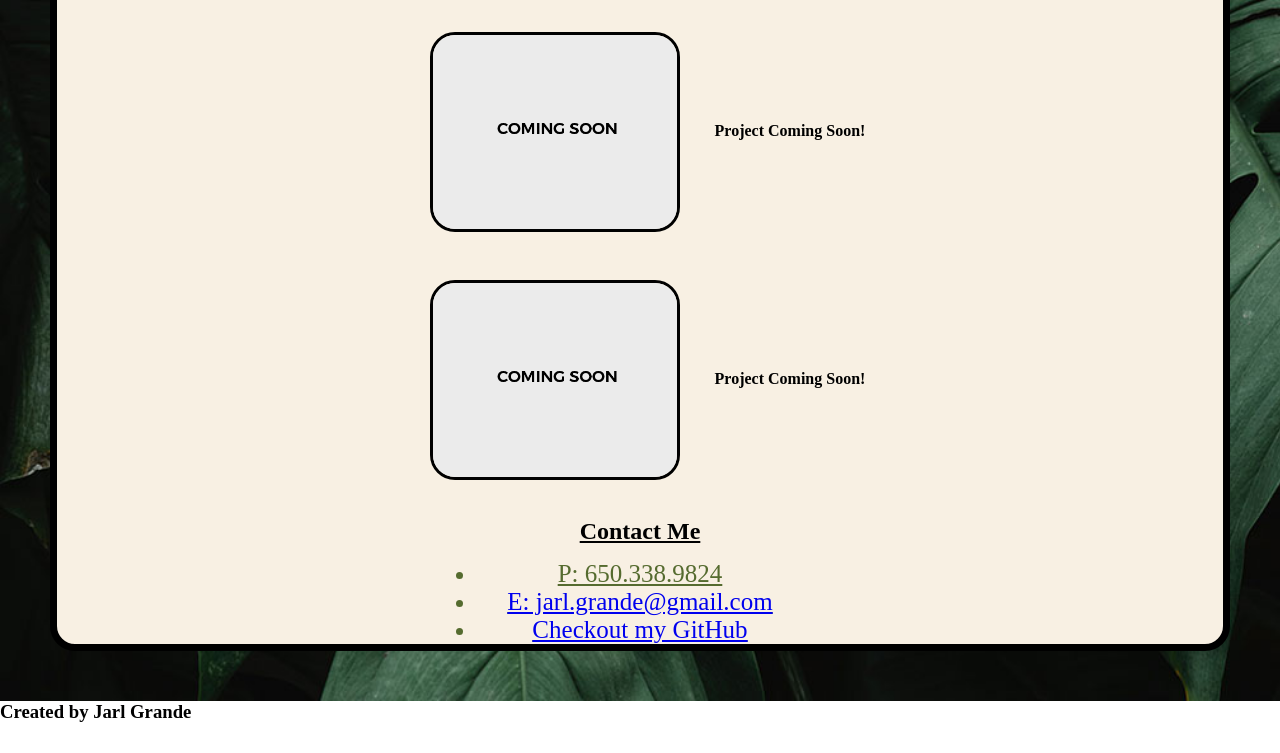
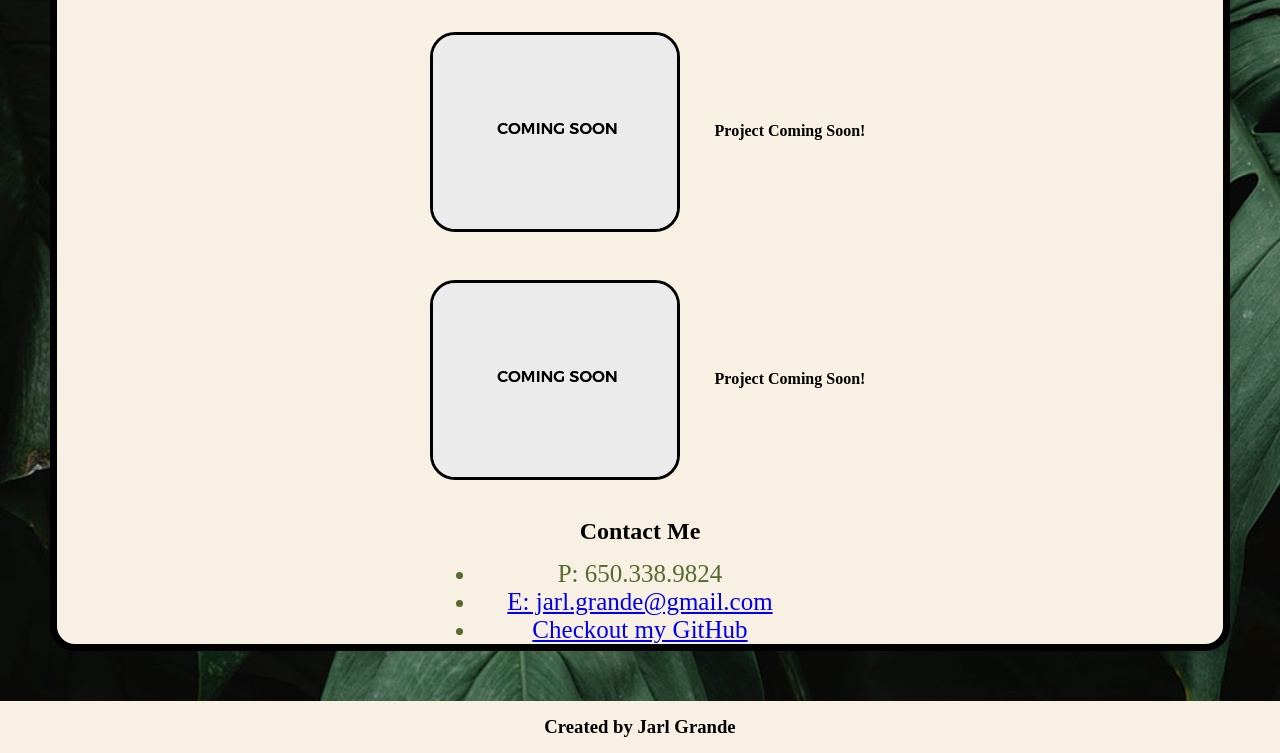
Before and after one commit to jarag3/jarl-grande-professional-portfolio, a plain HTML site: page Develop/index.html in a window 1280 px wide. Shown: the part 768-1521 px from the top of the page. Before the commit the page ends 1491 px from the top, so only its background shows below. Drawn offline with Linux system fonts and the light colour scheme.

Commit message:
fixed styling in CSS

```diff
--- a/Develop/assets/css/style.css
+++ b/Develop/assets/css/style.css
@@ -61,7 +61,6 @@ main {
 
 main h2 {
     padding: 15px 0 15px 0;
-    text-decoration: underline;
 }
 
 .content {
@@ -139,7 +138,15 @@ main h2 {
 .contact ul li {
     font-size: 25px;
     padding: 0 30px 0 30px;
-    text-decoration: underline;
     color: darkolivegreen;
 }
+
 /* End Contact Styling */
+
+/* Start Footer */
+footer {
+    padding: 15px;
+    background-color: #f8f0e3;
+    text-align: center;
+}
+/* End Footer */
--- a/Develop/index.html
+++ b/Develop/index.html
@@ -81,7 +81,7 @@
                     <ul>
                         <li>P: 650.338.9824</li>
                         <li><a href="jarl.grande@gmail.com">E: jarl.grande@gmail.com</a></li>
-                        <li><a href="https://github.com/jarag3/jarl-grande-professional-portfolio">Checkout my GitHub</a></li>
+                        <li><a href="https://github.com/jarag3">Checkout my GitHub</a></li>
                     </ul>
                 </section>
             </div>
```
